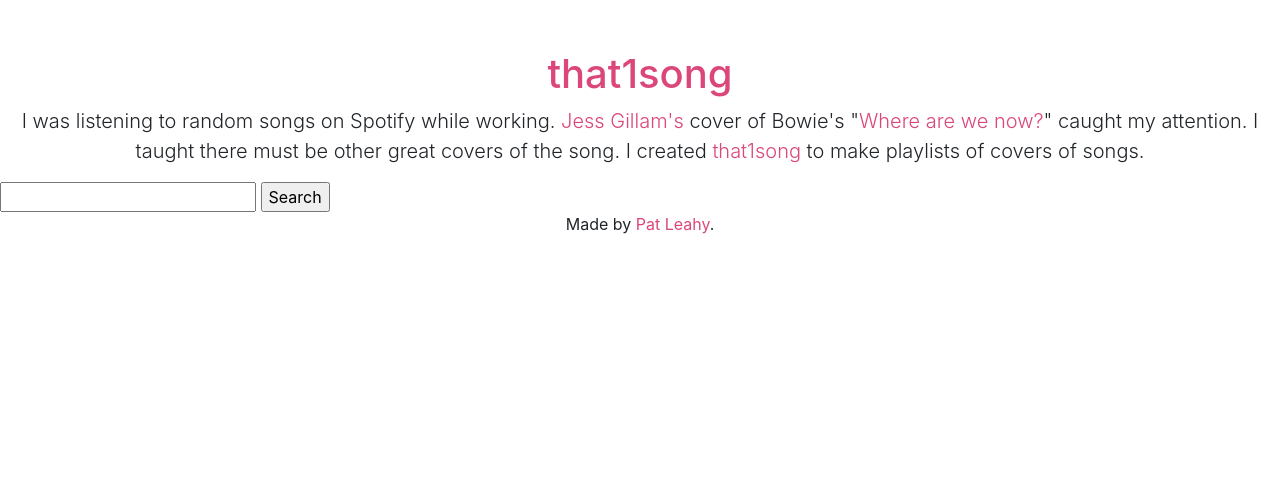
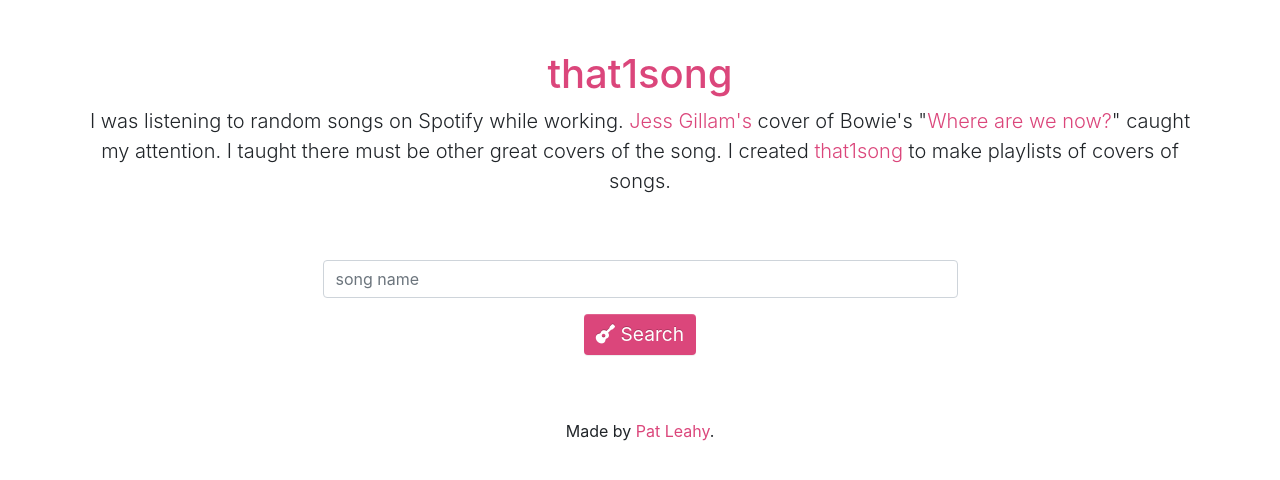
Before and after one commit to patleahy/that1song, a Flask app: page / in a window 1280 px wide. Shown: the top 480 px of the page. Run offline with Flask 2, Linux system fonts and the light colour scheme; some libraries are stand-ins or nearby versions.

Commit message:
formatting search page.

```diff
--- a/that1song/static/css/main.css
+++ b/that1song/static/css/main.css
@@ -5,3 +5,23 @@
   color: #db467b;
   text-decoration: none;
 }
+
+.btn-primary,
+.btn-primary:link,
+.btn-primary:visited,
+.btn-primary:hover,
+.btn-primary:active {
+    background: #db467b;
+    color: white;
+    border: none;
+    font-size: larger;
+}
+
+form {
+    padding-top: 3rem;
+    padding-bottom: 3rem;
+}
+
+.btn-primary {
+    margin: 1rem;
+}
--- a/that1song/templates/base.html
+++ b/that1song/templates/base.html
@@ -2,25 +2,33 @@
 <!--[if lt IE 7]>      <html class="no-js lt-ie9 lt-ie8 lt-ie7" lang=""> <![endif]-->
 <!--[if IE 7]>         <html class="no-js lt-ie9 lt-ie8" lang=""> <![endif]-->
 <!--[if IE 8]>         <html class="no-js lt-ie9" lang=""> <![endif]-->
-<!--[if gt IE 8]><!--> <html class="no-js" lang=""> <!--<![endif]-->
+<!--[if gt IE 8]><!-->
+<html class="no-js" lang="">
+<!--<![endif]-->
+
 <head>
   <meta charset="utf-8">
   <meta http-equiv="X-UA-Compatible" content="IE=edge,chrome=1">
   <title>that1song{% block title %}{% endblock %}</title>
   <meta name="description" content="Make a Spotify playlist with covers of a song.">
   <meta name="viewport" content="width=device-width, initial-scale=1">
-        <link rel="stylesheet" href="https://stackpath.bootstrapcdn.com/bootstrap/4.3.1/css/bootstrap.min.css" integrity="sha384-ggOyR0iXCbMQv3Xipma34MD+dH/1fQ784/j6cY/iJTQUOhcWr7x9JvoRxT2MZw1T" crossorigin="anonymous">
+  <link rel="stylesheet" href="https://stackpath.bootstrapcdn.com/bootstrap/4.3.1/css/bootstrap.min.css"
+    integrity="sha384-ggOyR0iXCbMQv3Xipma34MD+dH/1fQ784/j6cY/iJTQUOhcWr7x9JvoRxT2MZw1T" crossorigin="anonymous">
   <style>
     body {
       padding-top: 50px;
       padding-bottom: 20px;
     }
   </style>
-        <link rel="stylesheet" href="https://stackpath.bootstrapcdn.com/bootstrap/3.4.1/css/bootstrap-theme.min.css" integrity="sha384-6pzBo3FDv/PJ8r2KRkGHifhEocL+1X2rVCTTkUfGk7/0pbek5mMa1upzvWbrUbOZ" crossorigin="anonymous">
+  <link rel="stylesheet" href="https://stackpath.bootstrapcdn.com/bootstrap/3.4.1/css/bootstrap-theme.min.css"
+    integrity="sha384-6pzBo3FDv/PJ8r2KRkGHifhEocL+1X2rVCTTkUfGk7/0pbek5mMa1upzvWbrUbOZ" crossorigin="anonymous">
+  <link rel="stylesheet" href="https://cdnjs.cloudflare.com/ajax/libs/font-awesome/5.11.2/css/all.min.css"
+    integrity="sha256-+N4/V/SbAFiW1MPBCXnfnP9QSN3+Keu+NlB+0ev/YKQ=" crossorigin="anonymous" />
   <link rel="stylesheet" href="static/css/main.css">
 
   <script src="https://cdnjs.cloudflare.com/ajax/libs/modernizr/2.8.3/modernizr.min.js"></script>
 </head>
+
 <body>
   <div class="container">
     <div class="row">
@@ -28,13 +36,11 @@
         <h1><a href="/">that1song</a></h1>
       </dev>
     </div>
-      </div>
-
     {% block content %}{% endblock %}
-
     <footer class="text-center">
       <p>Made by <a href="http://patleahy.com">Pat Leahy</a>.</p>
     </footer>
   </div>
 </body>
+
 </html>
--- a/that1song/templates/search.html
+++ b/that1song/templates/search.html
@@ -2,14 +2,22 @@
 
 {% block content %}
 <div class="row">
-    <dev class="col text-center">
-      <p class="lead">I was listening to random songs on Spotify while working. <a href="https://open.spotify.com/track/5DLyk84fKs0ATGTzvZQmFM" target="_blank">Jess Gillam's</a> cover of Bowie's "<a href="https://open.spotify.com/track/6GrDJu7q8VAxbKdUlYzezT">Where are we now?</a>" caught my attention. I taught there must be other great covers of the song. I created <a href="/?s=where+are+we+now">that1song</a> to make playlists of covers of songs.</p>
-    </dev>
-  </div>
+  <dev class="col text-center">
+    <p class="lead">I was listening to random songs on Spotify while working. <a
+        href="https://open.spotify.com/track/5DLyk84fKs0ATGTzvZQmFM" target="_blank">Jess Gillam's</a> cover of Bowie's
+      "<a href="https://open.spotify.com/track/6GrDJu7q8VAxbKdUlYzezT">Where are we now?</a>" caught my attention. I
+      taught there must be other great covers of the song. I created <a href="/?s=where+are+we+now">that1song</a> to
+      make playlists of covers of songs.</p>
+  </dev>
+</div>
 </div>
 
-<form method="get">
-  <input name="s" type="text" required>
-  <input type="submit" value="Search">
-</form>
+<dev class="form-row">
+  <dev class="col offset-3 col-6 text-center">
+    <form method="get">
+      <input name="s" type="text" placeholder="song name" class="form-control" required>
+      <button type="submit" class="btn btn-primary"><i class="fas fa-guitar"></i>&nbsp;Search</button>
+    </form>
+  </dev>
+</dev>
 {% endblock %}
```
Lines whose indentation alone changed are shown as unchanged.
